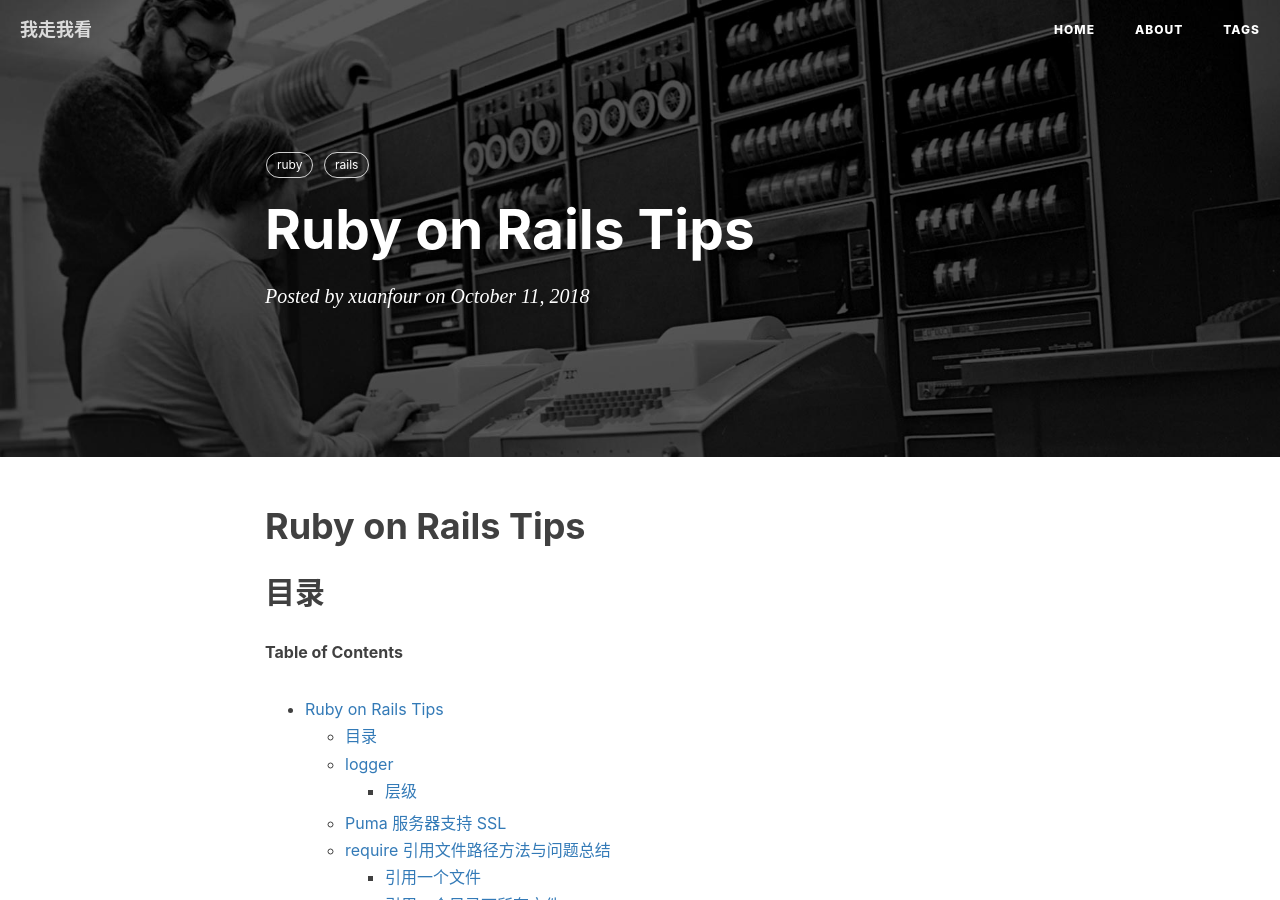
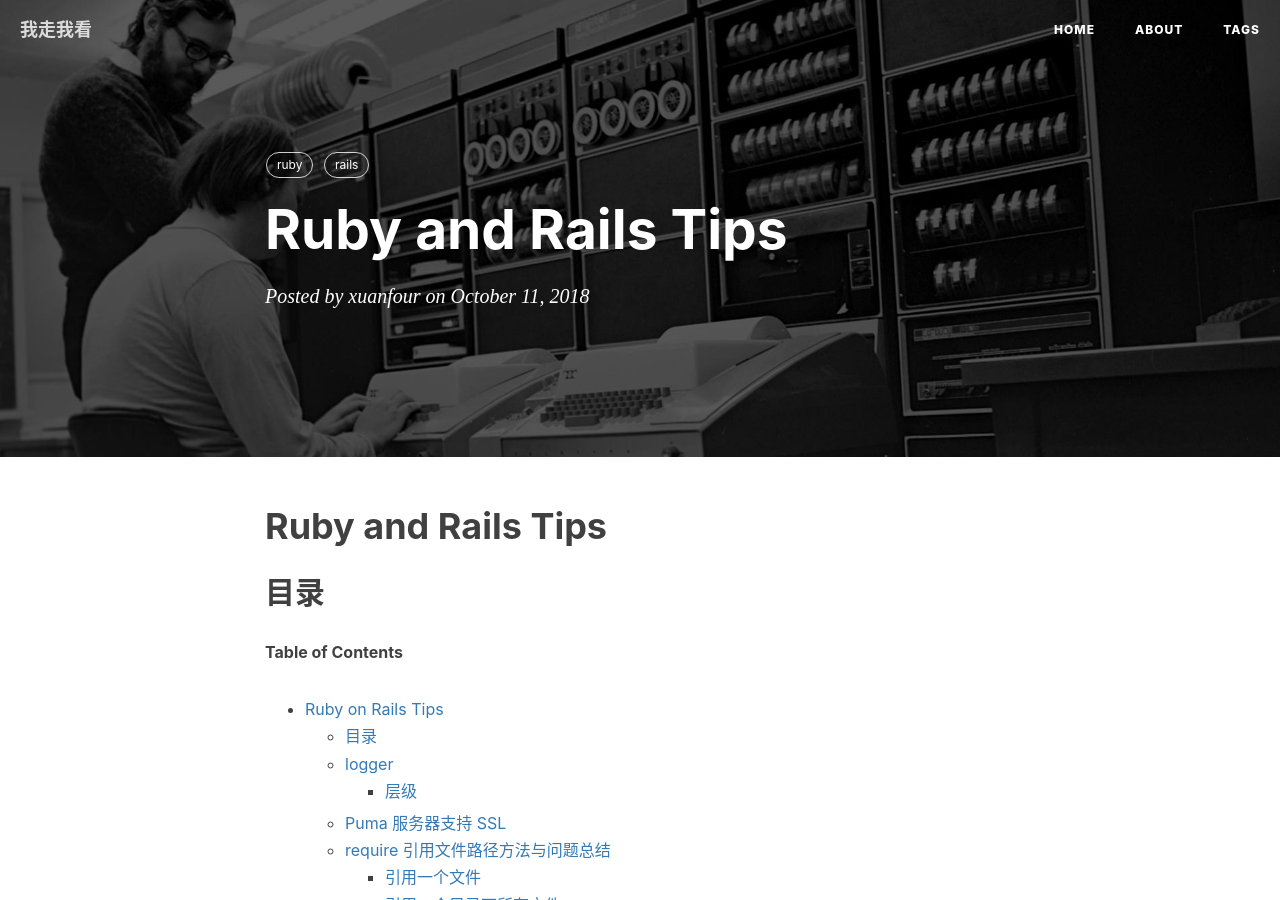
Before and after one commit to xuanfour/xuanfour.github.io, a Jekyll site: the page built from _posts/devlang/2018-10-11-rails-tips.md, in a window 1280 px wide and 900 px high. Built offline with Jekyll 4.4.1, drawn with Linux system fonts in a browser that asks for light colours; nearby versions of some CDN libraries; comment, search, counter and statistics services are not loaded.

Commit message:
split rails doc

```diff
--- a/_posts/devlang/2018-10-11-rails-tips.md
+++ b/_posts/devlang/2018-10-11-rails-tips.md
@@ -1,6 +1,6 @@
 ---
 layout:     post
-title:      "Ruby on Rails Tips"
+title:      "Ruby and Rails Tips"
 date:       2018-10-11
 categories: devlang
 author:     "xuanfour"
@@ -10,7 +10,7 @@ tags:
     - rails
 ---
 
-# Ruby on Rails Tips #
+# Ruby and Rails Tips #
 
 ## 目录
 
```
Also changed, not shown: _posts/devlang/2018-10-11-rails-function.md (+2 -2 lines).
